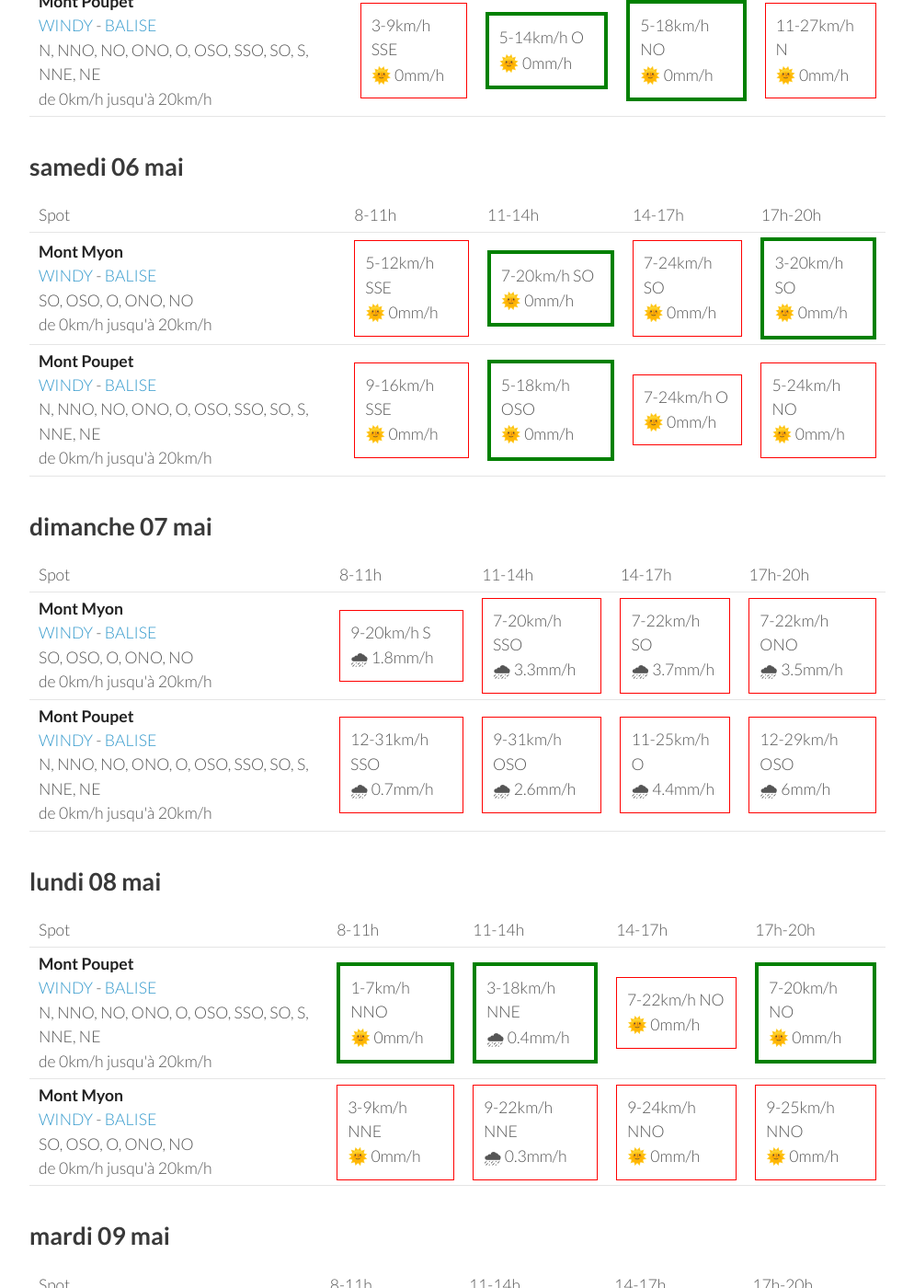
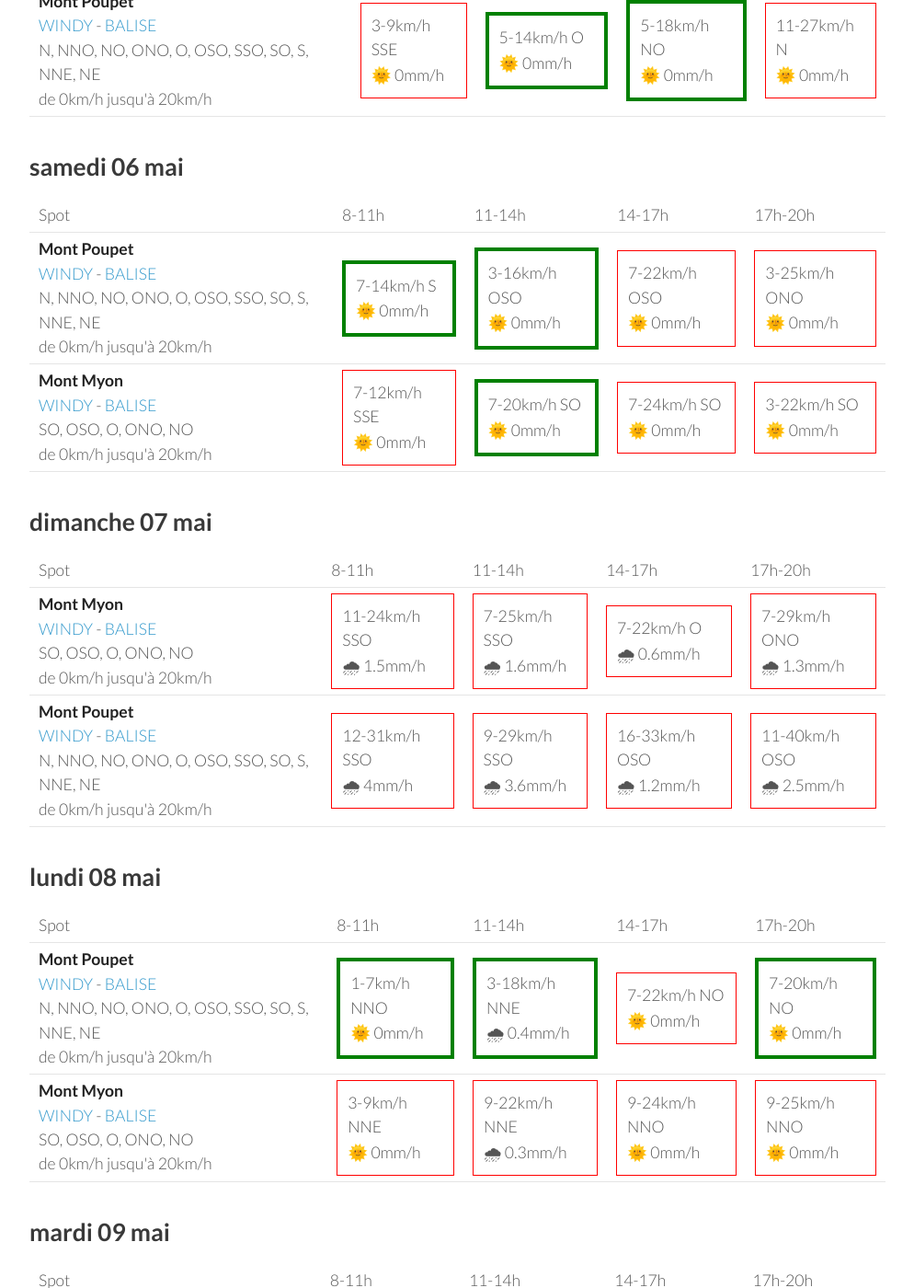
Before and after one commit to parapente-dans-le-nord/parapente-dans-le-nord.github.io, a Jekyll site: the page built from jura.markdown, in a window 1280 px wide and 1400 px high, scrolled down 890 px. Shown: the whole window at 92% size, without its empty margins (26-1020 px from the left). Built offline with Jekyll 4.4.1, drawn with Linux system fonts in a browser that asks for light colours; some of the changed text lies outside the part shown.

Commit message:
update index.markdown

```diff
--- a/jura.markdown
+++ b/jura.markdown
@@ -92,22 +92,22 @@ page mise à jour le jeudi 04 mai 13:20
       <td>17h-20h</td>
     </tr>
 <tr>
-        <td><strong>Mont Myon</strong><br><a href="https://windy.com/46.331/5.397?45.898,5.394,8,m:eWoagj8">WINDY</a> - <span class=""><a href="http://www.balisemeteo.com/balise.php?idBalise=70">BALISE</a> </span><br> <span class="vent-favorable">SO, OSO, O, ONO, NO</span><br><span class="force-vent">de 0km/h jusqu'à 20km/h</span> </td>
+        <td><strong>Mont Poupet</strong><br><a href="https://windy.com/46.970/5.876?46.541,5.876,8">WINDY</a> - <span class=""><a href="http://www.balisemeteo.com/balise.php?idBalise=92">BALISE</a> </span><br> <span class="vent-favorable">N, NNO, NO, ONO, O, OSO, SSO, SO, S, NNE, NE</span><br><span class="force-vent">de 0km/h jusqu'à 20km/h</span> </td>
 
-            <td><div class="not-flyable"><p>5-12km/h SSE</p><p>🌞 0mm/h</p></div></td>
-            <td><div class="flyable"><p>7-20km/h SO</p><p>🌞 0mm/h</p></div></td>
-            <td><div class="not-flyable"><p>7-24km/h SO</p><p>🌞 0mm/h</p></div></td>
-            <td><div class="flyable"><p>3-20km/h SO</p><p>🌞 0mm/h</p></div></td>
+            <td><div class="flyable"><p>7-14km/h S</p><p>🌞 0mm/h</p></div></td>
+            <td><div class="flyable"><p>3-16km/h OSO</p><p>🌞 0mm/h</p></div></td>
+            <td><div class="not-flyable"><p>7-22km/h OSO</p><p>🌞 0mm/h</p></div></td>
+            <td><div class="not-flyable"><p>3-25km/h ONO</p><p>🌞 0mm/h</p></div></td>
 
 
     </tr>
 <tr>
-        <td><strong>Mont Poupet</strong><br><a href="https://windy.com/46.970/5.876?46.541,5.876,8">WINDY</a> - <span class=""><a href="http://www.balisemeteo.com/balise.php?idBalise=92">BALISE</a> </span><br> <span class="vent-favorable">N, NNO, NO, ONO, O, OSO, SSO, SO, S, NNE, NE</span><br><span class="force-vent">de 0km/h jusqu'à 20km/h</span> </td>
+        <td><strong>Mont Myon</strong><br><a href="https://windy.com/46.331/5.397?45.898,5.394,8,m:eWoagj8">WINDY</a> - <span class=""><a href="http://www.balisemeteo.com/balise.php?idBalise=70">BALISE</a> </span><br> <span class="vent-favorable">SO, OSO, O, ONO, NO</span><br><span class="force-vent">de 0km/h jusqu'à 20km/h</span> </td>
 
-            <td><div class="not-flyable"><p>9-16km/h SSE</p><p>🌞 0mm/h</p></div></td>
-            <td><div class="flyable"><p>5-18km/h OSO</p><p>🌞 0mm/h</p></div></td>
-            <td><div class="not-flyable"><p>7-24km/h O</p><p>🌞 0mm/h</p></div></td>
-            <td><div class="not-flyable"><p>5-24km/h NO</p><p>🌞 0mm/h</p></div></td>
+            <td><div class="not-flyable"><p>7-12km/h SSE</p><p>🌞 0mm/h</p></div></td>
+            <td><div class="flyable"><p>7-20km/h SO</p><p>🌞 0mm/h</p></div></td>
+            <td><div class="not-flyable"><p>7-24km/h SO</p><p>🌞 0mm/h</p></div></td>
+            <td><div class="not-flyable"><p>3-22km/h SO</p><p>🌞 0mm/h</p></div></td>
 
 
     </tr>
@@ -130,20 +130,20 @@ page mise à jour le jeudi 04 mai 13:20
 <tr>
         <td><strong>Mont Myon</strong><br><a href="https://windy.com/46.331/5.397?45.898,5.394,8,m:eWoagj8">WINDY</a> - <span class=""><a href="http://www.balisemeteo.com/balise.php?idBalise=70">BALISE</a> </span><br> <span class="vent-favorable">SO, OSO, O, ONO, NO</span><br><span class="force-vent">de 0km/h jusqu'à 20km/h</span> </td>
 
-            <td><div class="not-flyable"><p>9-20km/h S</p><p>🌧 1.8mm/h</p></div></td>
-            <td><div class="not-flyable"><p>7-20km/h SSO</p><p>🌧 3.3mm/h</p></div></td>
-            <td><div class="not-flyable"><p>7-22km/h SO</p><p>🌧 3.7mm/h</p></div></td>
-            <td><div class="not-flyable"><p>7-22km/h ONO</p><p>🌧 3.5mm/h</p></div></td>
+            <td><div class="not-flyable"><p>11-24km/h SSO</p><p>🌧 1.5mm/h</p></div></td>
+            <td><div class="not-flyable"><p>7-25km/h SSO</p><p>🌧 1.6mm/h</p></div></td>
+            <td><div class="not-flyable"><p>7-22km/h O</p><p>🌧 0.6mm/h</p></div></td>
+            <td><div class="not-flyable"><p>7-29km/h ONO</p><p>🌧 1.3mm/h</p></div></td>
 
 
     </tr>
 <tr>
         <td><strong>Mont Poupet</strong><br><a href="https://windy.com/46.970/5.876?46.541,5.876,8">WINDY</a> - <span class=""><a href="http://www.balisemeteo.com/balise.php?idBalise=92">BALISE</a> </span><br> <span class="vent-favorable">N, NNO, NO, ONO, O, OSO, SSO, SO, S, NNE, NE</span><br><span class="force-vent">de 0km/h jusqu'à 20km/h</span> </td>
 
-            <td><div class="not-flyable"><p>12-31km/h SSO</p><p>🌧 0.7mm/h</p></div></td>
-            <td><div class="not-flyable"><p>9-31km/h OSO</p><p>🌧 2.6mm/h</p></div></td>
-            <td><div class="not-flyable"><p>11-25km/h O</p><p>🌧 4.4mm/h</p></div></td>
-            <td><div class="not-flyable"><p>12-29km/h OSO</p><p>🌧 6mm/h</p></div></td>
+            <td><div class="not-flyable"><p>12-31km/h SSO</p><p>🌧 4mm/h</p></div></td>
+            <td><div class="not-flyable"><p>9-29km/h SSO</p><p>🌧 3.6mm/h</p></div></td>
+            <td><div class="not-flyable"><p>16-33km/h OSO</p><p>🌧 1.2mm/h</p></div></td>
+            <td><div class="not-flyable"><p>11-40km/h OSO</p><p>🌧 2.5mm/h</p></div></td>
 
 
     </tr>
```
Also changed, not shown: other parts of jura.markdown (+1 -1 lines).
